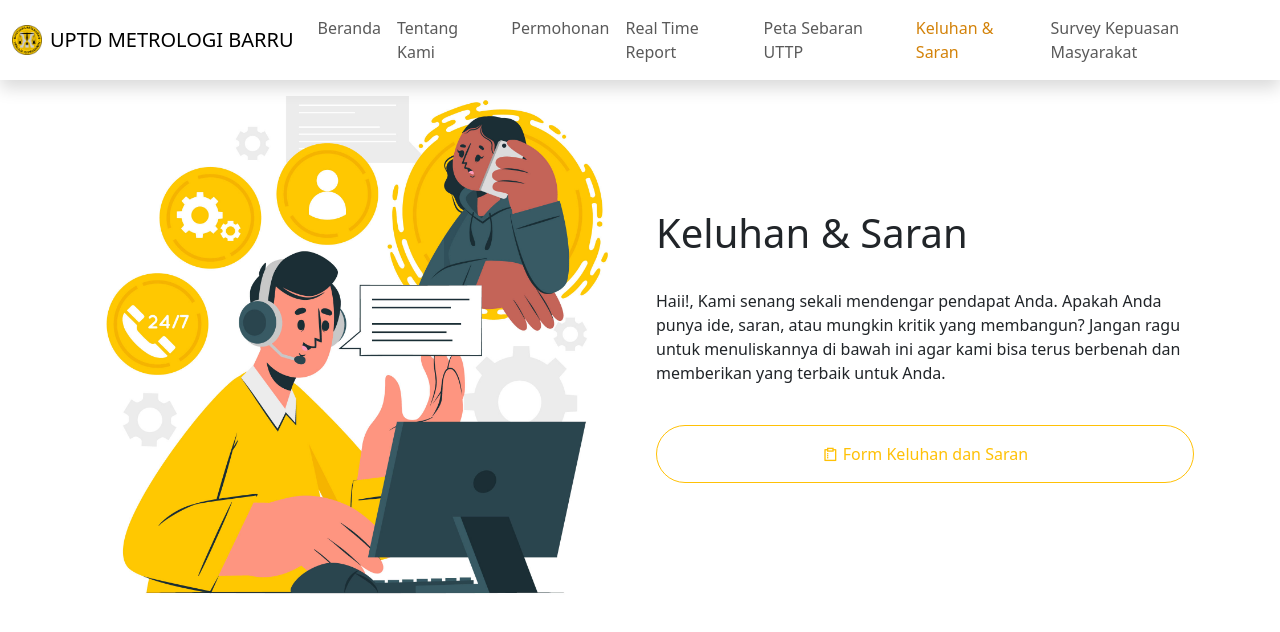
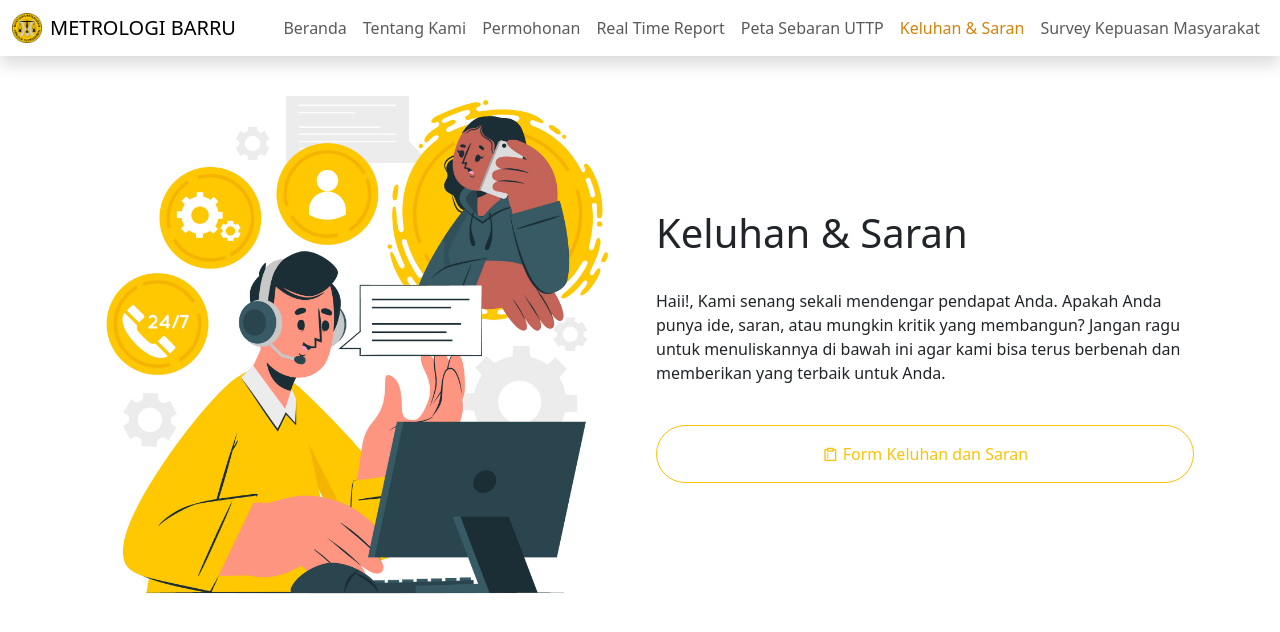
Before and after one commit to taroadatarogau/taroadatarogau.github.io, a plain HTML site: page keluhandansaran/index.html in a window 1280 px wide. Drawn offline with Linux system fonts and the light colour scheme.

Commit message:
Update index.html

```diff
--- a/keluhandansaran/index.html
+++ b/keluhandansaran/index.html
@@ -35,7 +35,7 @@
         <div class="container-fluid">
             <a class="navbar-brand d-flex align-items-center gap-2" href="#">
                 <img src="/metrologi.png" alt="" style="height: 30px; width: 30px; object-fit: contain;">
-                UPTD METROLOGI BARRU</a>
+                METROLOGI BARRU</a>
             <button class="navbar-toggler" type="button" data-bs-toggle="collapse"
                 data-bs-target="#navbarSupportedContent" aria-controls="navbarSupportedContent" aria-expanded="false"
                 aria-label="Toggle navigation">
```
